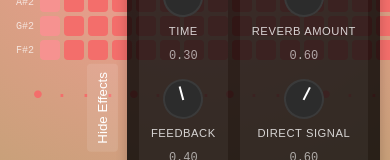
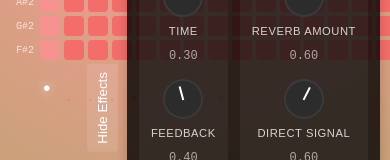
Before and after one commit to kirillginko/sequencer, a Next.js app: page / in a window 390 px wide. Shown: the part 547-707 px from the top of the page. Built offline with nearby package versions, Linux system fonts and the light colour scheme; no server answers.

Commit message:
added track animation

```diff
--- a/src/app/audiosequencer.module.css
+++ b/src/app/audiosequencer.module.css
@@ -103,7 +103,9 @@
   display: flex;
   align-items: flex-start;
   width: 100%;
-  max-width: min(100vw - 2rem, 1200px);
+  max-width: min(100vw - 2rem, 700px); /* Match sequencerContainer max-width */
+  margin: 0 auto; /* Center the container */
+  padding-top: 17px; /* Add some space between sequencer and markers */
 }
 
 .noteLabelsPlaceholder {
@@ -114,17 +116,27 @@
 .markers {
   flex: 1;
   display: grid;
-  grid-template-columns: repeat(16, minmax(20px, 1fr));
-  gap: 4px;
-  margin-top: 0.5rem;
+  grid-template-columns: repeat(16, 1fr);
+  gap: 4px; /* Match the gap of the sequence grid */
+  width: 100%;
 }
 
 .marker {
   text-align: center;
   color: #f36e6b;
   font-size: 1.75rem;
+  transition: all 0.15s ease-in-out;
+  opacity: 0.6;
 }
 
+.markerActive {
+  color: white;
+  opacity: 1;
+  transform: scale(1.2);
+  transform: translateY(-10px);
+  transition: transform 0.2s ease-in-out;
+  text-shadow: 0 0 10px rgba(255, 255, 255, 0.8);
+}
 .controls {
   position: fixed;
   top: 1rem;
@@ -257,7 +269,7 @@
 /* Effects styles */
 .effectsContainer {
   position: fixed;
-  bottom: 100px;
+  bottom: 112px;
   right: 20px;
   display: flex;
   align-items: center;
@@ -478,6 +490,18 @@
     font-size: 0.9rem;
     margin-bottom: 0.75rem;
   }
+  .markerContainer {
+    max-width: min(100vw - 1rem, 700px);
+  }
+
+  .noteLabelsPlaceholder {
+    width: 35px;
+    padding-right: 8px;
+  }
+
+  .marker {
+    font-size: 1.5rem;
+  }
 }
 
 @media (max-width: 480px) {
@@ -518,6 +542,18 @@
   .title {
     font-size: 1.5rem;
     margin-bottom: 0.75rem;
+  }
+  .markerContainer {
+    max-width: min(100vw - 0.5rem, 700px);
+  }
+
+  .noteLabelsPlaceholder {
+    width: 30px;
+    padding-right: 6px;
+  }
+
+  .marker {
+    font-size: 1.25rem;
   }
 }
 
--- a/src/app/components/Sequencer/AudioSequencer.js
+++ b/src/app/components/Sequencer/AudioSequencer.js
@@ -432,7 +432,12 @@ const AudioSequencer = () => {
         <div className={styles.noteLabelsPlaceholder} />
         <div className={styles.markers}>
           {Array.from({ length: GRID_SIZE }).map((_, i) => (
-            <div key={i} className={styles.marker}>
+            <div
+              key={i}
+              className={`${styles.marker} ${
+                currentStep === i ? styles.markerActive : ""
+              }`}
+            >
               {i % 4 === 0 ? "•" : "·"}
             </div>
           ))}
```
